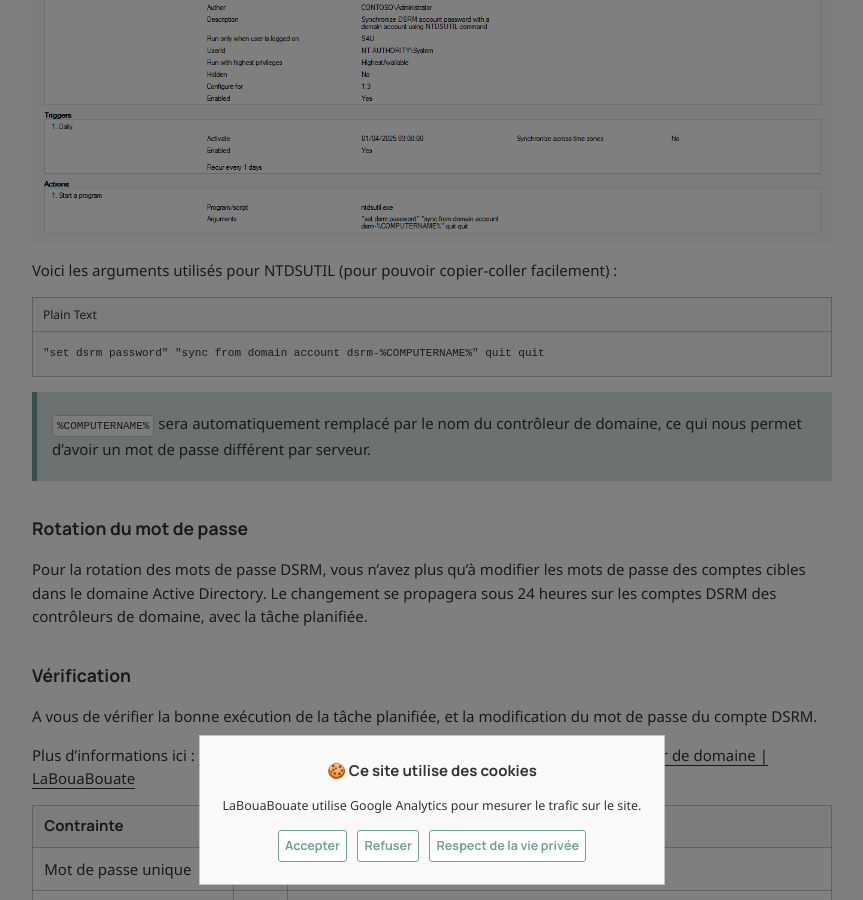
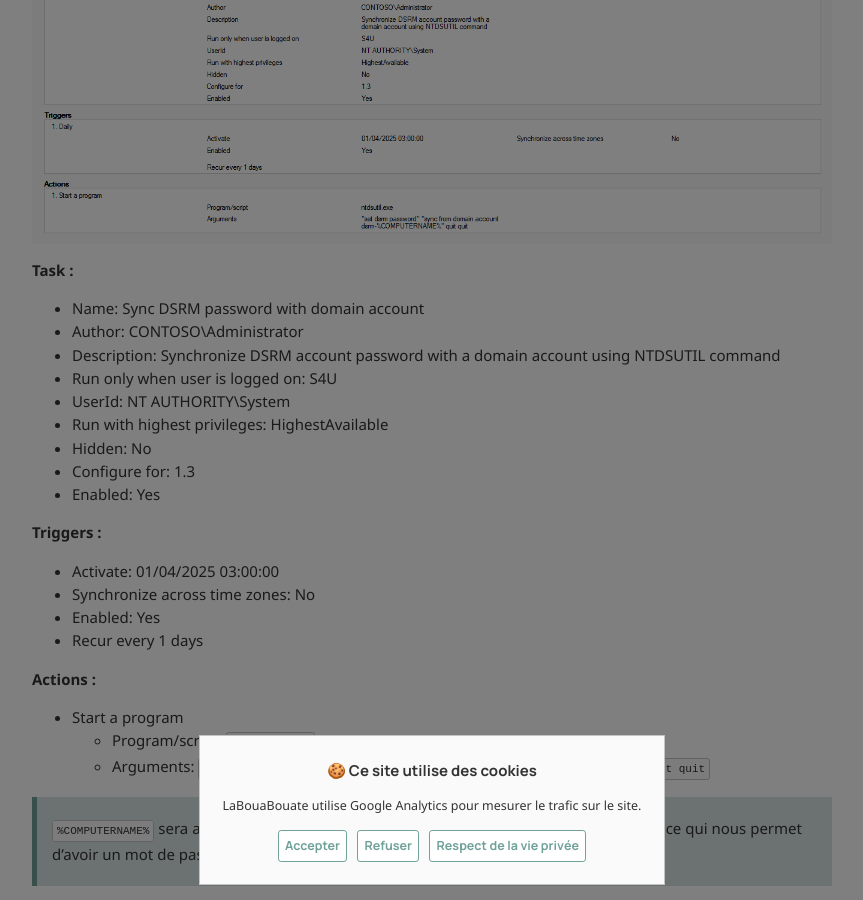
Before and after one commit to leobouard/leobouard.github.io, a Jekyll site: the page built from _posts/2025-04-01-rotation-mdp-dsrm.md, in a window 1280 px wide and 900 px high, scrolled down 6079 px. Shown: the whole window, without its empty margins (208-1071 px from the left). Built offline with Jekyll 4.4.1, drawn with Linux system fonts in a browser that asks for light colours; nearby versions of some CDN libraries; some web fonts are replaced; comment, search, counter and statistics services are not loaded.

Commit message:
Update 2025-04-01-rotation-mdp-dsrm.md

````diff
--- a/_posts/2025-04-01-rotation-mdp-dsrm.md
+++ b/_posts/2025-04-01-rotation-mdp-dsrm.md
@@ -192,11 +192,30 @@ Comme l'ancienne méthode de Microsoft, on va pousser une tâche planifiée par
 
 ![Configuration de la tâche planifiée par GPO](/assets/images/scheduled-task-dsrm.png)
 
-Voici les arguments utilisés pour NTDSUTIL (pour pouvoir copier-coller facilement) :
+**Task :**
 
-```plaintext
-"set dsrm password" "sync from domain account dsrm-%COMPUTERNAME%" quit quit
-```
+- Name: Sync DSRM password with domain account
+- Author: CONTOSO\Administrator
+- Description: Synchronize DSRM account password with a domain account using NTDSUTIL command
+- Run only when user is logged on: S4U
+- UserId: NT AUTHORITY\System
+- Run with highest privileges: HighestAvailable
+- Hidden: No
+- Configure for: 1.3
+- Enabled: Yes
+
+**Triggers :**
+
+- Activate: 01/04/2025 03:00:00
+- Synchronize across time zones: No
+- Enabled: Yes
+- Recur every 1 days
+
+**Actions :**
+
+- Start a program
+  - Program/script: `ntdsutil.exe`
+  - Arguments: `"set dsrm password" "sync from domain account dsrm-%COMPUTERNAME%" quit quit`
 
 > `%COMPUTERNAME%` sera automatiquement remplacé par le nom du contrôleur de domaine, ce qui nous permet d'avoir un mot de passe différent par serveur.
 
````
